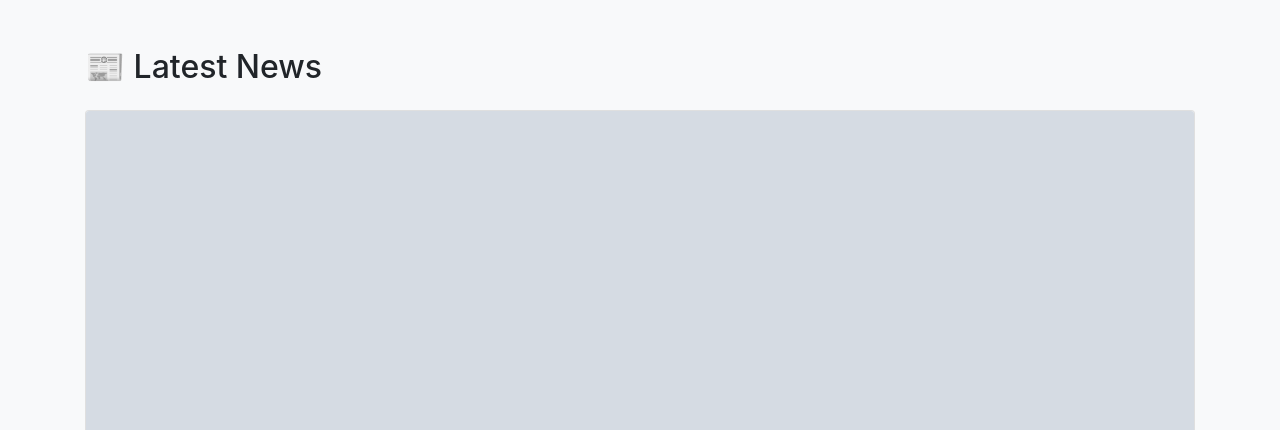
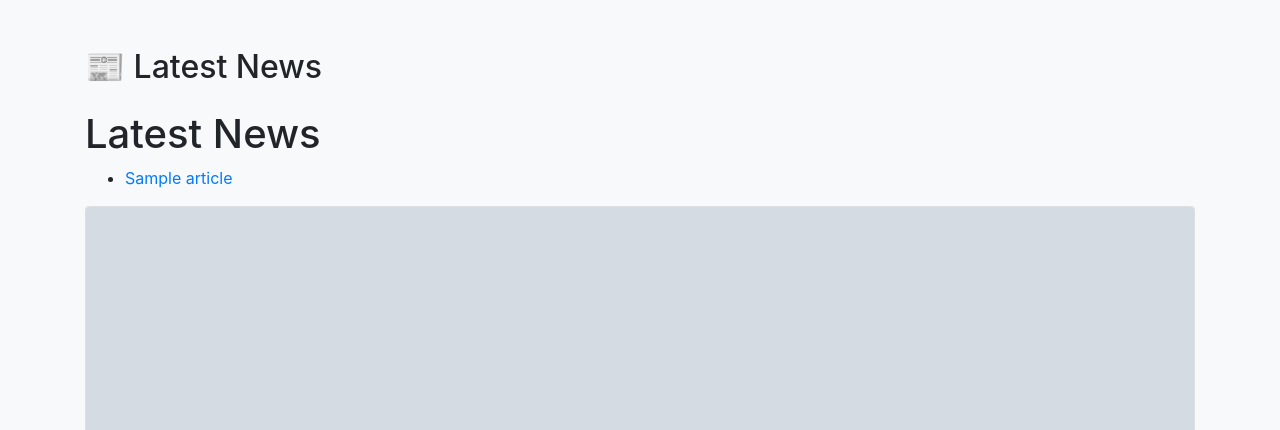
Before and after one commit to Tejasree-kalakota/news_application, a Flask app: template templates/index.html in a window 1280 px wide. Shown: the top 430 px of the page. Run offline with Flask 3, Linux system fonts and the light colour scheme; the template is opened without the code that fills it: most values are stand-ins (such as "Sample title", 1, 10 or a date in 2020); grey boxes marked "Sample" are stand-in pictures; some libraries are stand-ins or nearby versions.

Commit message:
Add files via upload

```diff
--- a/templates/index.html
+++ b/templates/index.html
@@ -8,6 +8,20 @@
 <body class="bg-light">
   <div class="container mt-5">
     <h2 class="mb-4">📰 Latest News</h2>
+    <h1>Latest News</h1>
+
+{% if articles %}
+    <ul>
+        {% for article in articles %}
+            <li>
+                <a href="{{ article.url }}" target="_blank">{{ article.title }}</a>
+            </li>
+        {% endfor %}
+    </ul>
+{% else %}
+    <p>No news articles found.</p>
+{% endif %}
+
 
     {% for article in articles %}
     <div class="card mb-4">
```
